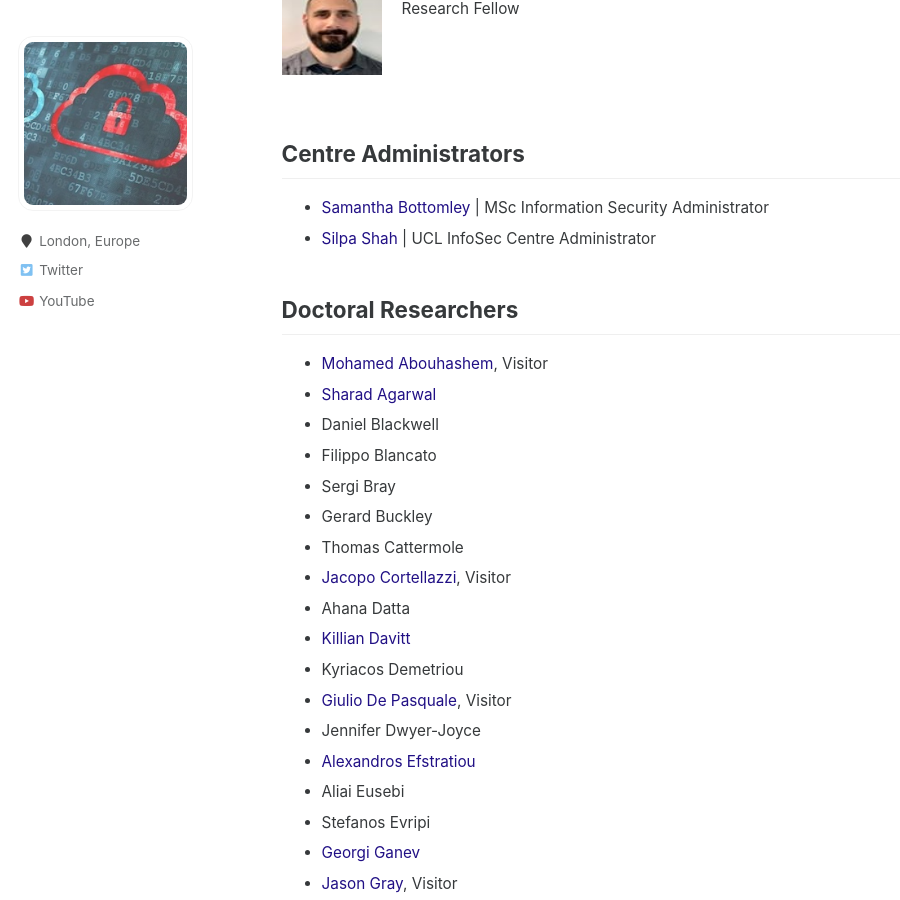
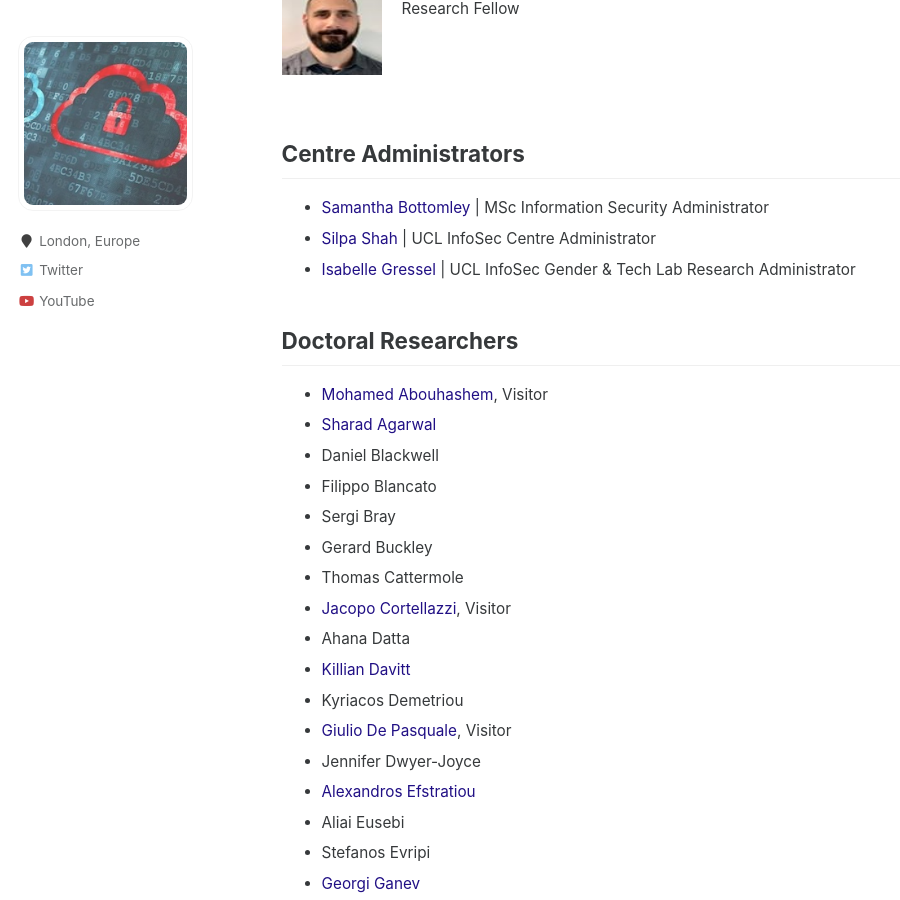
Before and after one commit to uclisec/uclisec.github.io, a Jekyll site: the page built from _pages/people.md, in a window 1280 px wide and 900 px high, scrolled down 2296 px. Shown: the whole window, without its empty margins (0-900 px from the left). Built offline with Jekyll 4.4.1, drawn with Linux system fonts in a browser that asks for light colours.

Commit message:
Update people.md

```diff
--- a/_pages/people.md
+++ b/_pages/people.md
@@ -92,6 +92,7 @@ Research Fellow</p>
 ## Centre Administrators
 - [Samantha Bottomley](mailto:s.bottomley@ucl.ac.uk) \| MSc Information Security Administrator
 - [Silpa Shah](mailto:silpa.shah@ucl.ac.uk) \| UCL InfoSec Centre Administrator
+- [Isabelle Gressel](mailto:i.gressel@ucl.ac.uk) \| UCL InfoSec Gender & Tech Lab Research Administrator
 
 
 ## Doctoral Researchers
```
